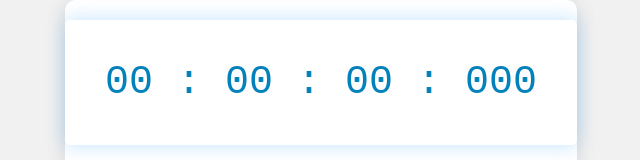
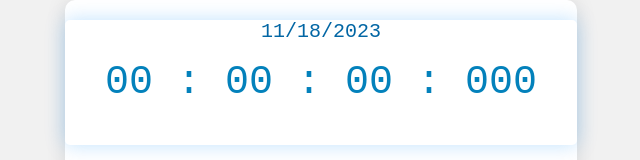
Before and after one commit to moongerome/-31github, a plain HTML site: page stopwatch/index.html in a window 1280 px wide. Shown: the top 160 px of the page, without its empty margins (319-959 px from the left). Drawn offline with Linux system fonts and the light colour scheme.

Commit message:
bug found

```diff
--- a/stopwatch/index.html
+++ b/stopwatch/index.html
@@ -5,7 +5,7 @@
     <meta http-equiv="X-UA-Compatible" content="IE=edge" />
     <meta name="viewport" content="width=device-width, initial-scale=1.0" />
     <title>Stopwatch</title>
-    <script src="script.js" defer></script>
+    <script src="code.js" defer></script>
     <link rel="stylesheet" href="style.css" />
   </head>
   <body>
```
